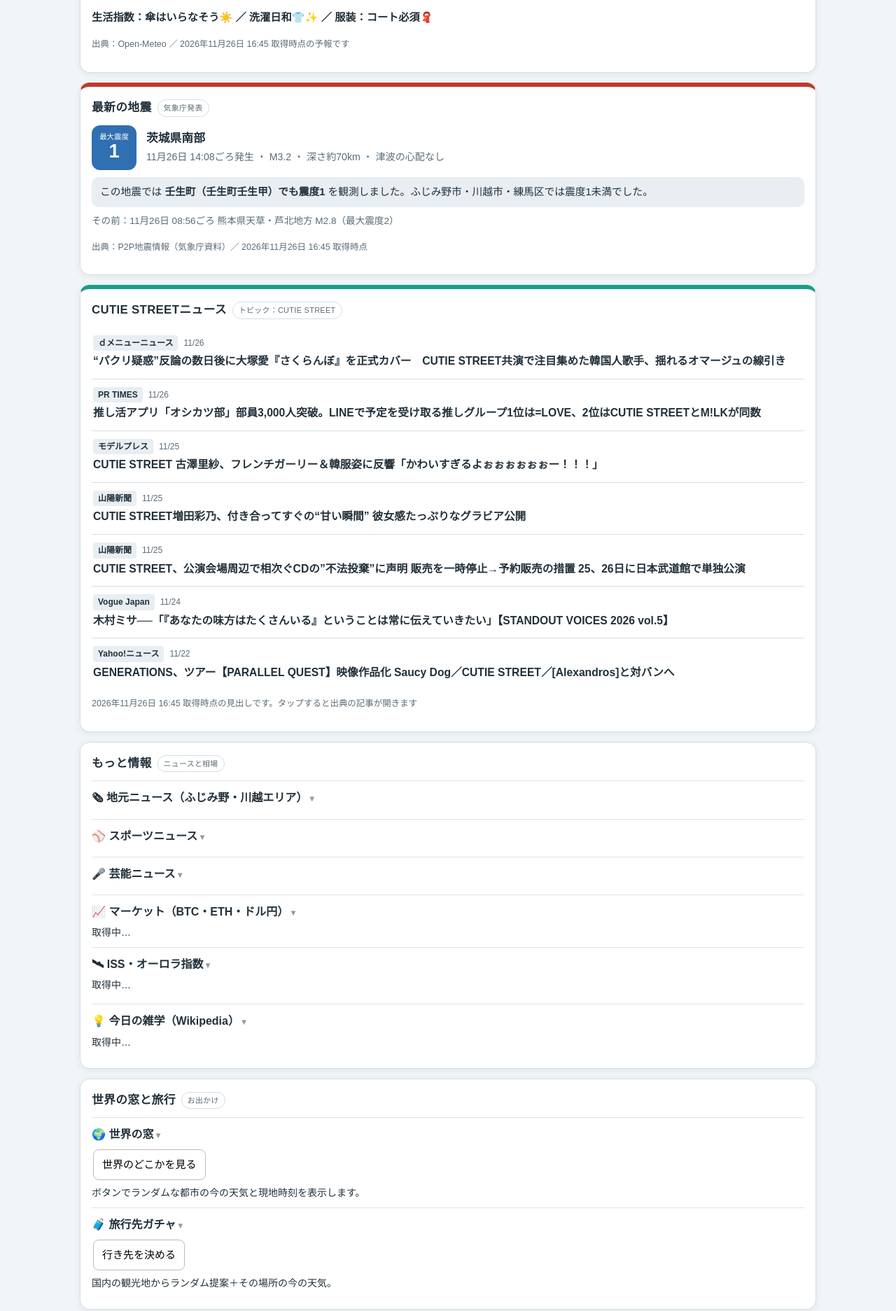
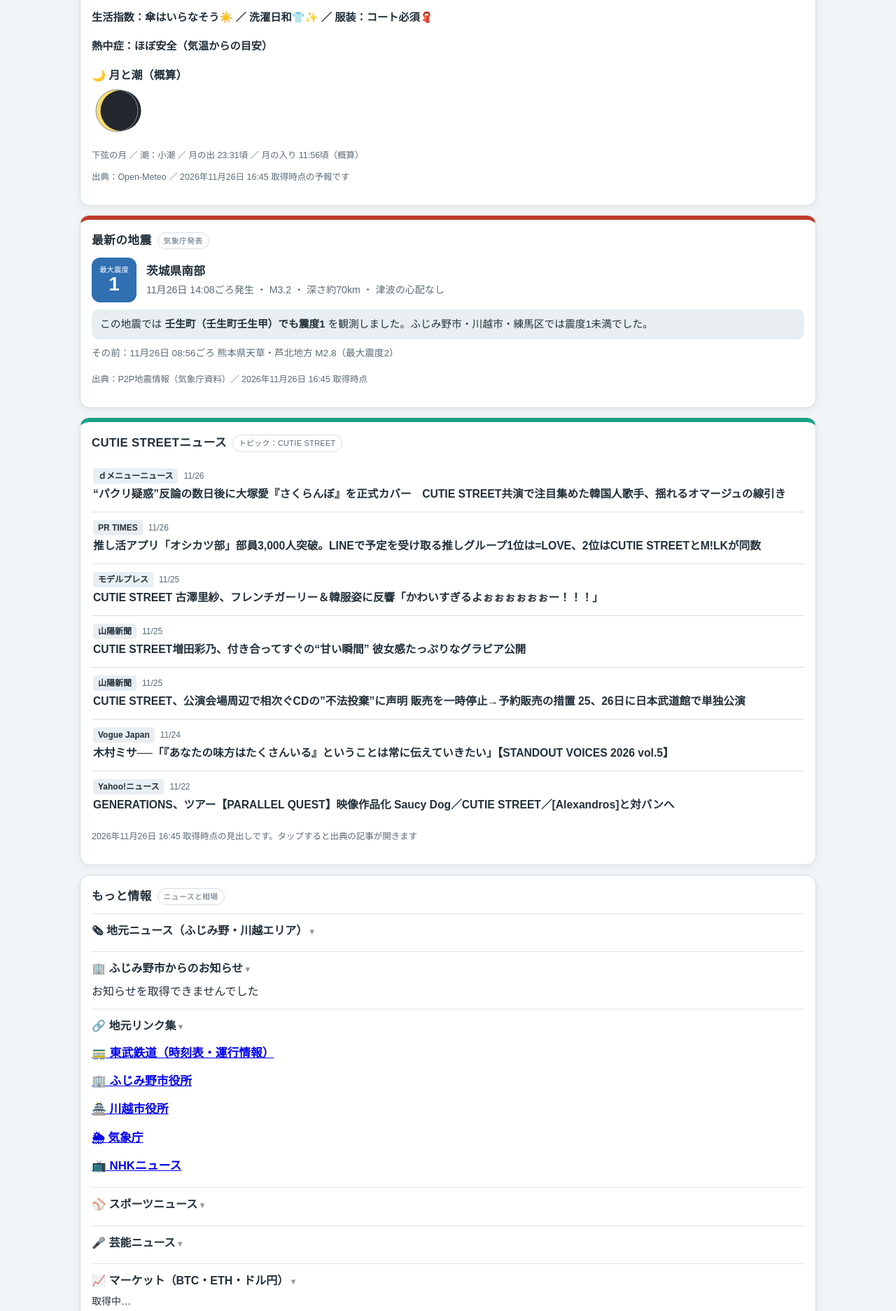
Before and after one commit to 9rdyzkr686-png/iPhone6-board, a plain HTML site: page index.html in a window 1280 px wide. Shown: the part 1529-3402 px from the top of the page at 70% size. Drawn offline with Linux system fonts and the light colour scheme; no server answers; a web font is replaced by a local one.

Commit message:
月と潮・熱中症危険度・地元リンク集・ふじみ野市お知らせを追加

```diff
--- a/index.html
+++ b/index.html
@@ -398,6 +398,8 @@
           <p class="asof" id="wxWave"></p>
           <div class="mini-row">📍 地点を追加：<input type="text" id="geoInput" placeholder="例：札幌" size="10" /> <button type="button" id="geoBtn">検索して追加</button> <span id="geoView"></span></div>
           <p id="wxIndex" style="font-size:.95rem;font-weight:700;"></p>
+          <p id="heatView" style="font-size:.95rem;font-weight:700;"></p>
+          <div style="margin-top:4px;"><span style="font-weight:700;">🌙 月と潮（概算）</span><br /><canvas id="moonCanvas" width="72" height="72" style="width:72px;height:72px;"></canvas><div class="asof" id="moonView"></div></div>
           <p class="asof" id="wxAsof"></p>
         </section>
 
@@ -681,6 +683,20 @@
           <div class="playbox">
             <h3>🗞 地元ニュース（ふじみ野・川越エリア）</h3>
             <ul class="news-list" id="newsLocal"></ul>
+          </div>
+          <div class="playbox">
+            <h3>🏢 ふじみ野市からのお知らせ</h3>
+            <ul class="news-list" id="newsCity"></ul>
+          </div>
+          <div class="playbox">
+            <h3>🔗 地元リンク集</h3>
+            <div class="mini-row" style="line-height:2.4;">
+              <a href="https://www.tobu.co.jp/" target="_blank" rel="noopener" style="font-size:1.05rem;font-weight:700;">🚃 東武鉄道（時刻表・運行情報）</a><br />
+              <a href="https://www.city.fujimino.saitama.jp/" target="_blank" rel="noopener" style="font-size:1.05rem;font-weight:700;">🏢 ふじみ野市役所</a><br />
+              <a href="https://www.city.kawagoe.saitama.jp/" target="_blank" rel="noopener" style="font-size:1.05rem;font-weight:700;">🏯 川越市役所</a><br />
+              <a href="https://www.jma.go.jp/jma/index.html" target="_blank" rel="noopener" style="font-size:1.05rem;font-weight:700;">🌦 気象庁</a><br />
+              <a href="https://www3.nhk.or.jp/news/" target="_blank" rel="noopener" style="font-size:1.05rem;font-weight:700;">📺 NHKニュース</a>
+            </div>
           </div>
           <div class="playbox">
             <h3>⚾ スポーツニュース</h3>
@@ -1948,6 +1964,39 @@
         if (age < 20.3) return "🌖"; if (age < 24.0) return "🌗";
         return "🌘";
       }
+      function tideName(age) {
+        if (age < 2.0 || age >= 28.0 || (age >= 13.8 && age < 16.8)) return "大潮";
+        if ((age >= 5.9 && age < 8.9) || (age >= 20.9 && age < 23.9)) return "小潮";
+        if ((age >= 8.9 && age < 10.9) || (age >= 23.9 && age < 25.9)) return "長潮";
+        if ((age >= 10.9 && age < 13.8) || (age >= 25.9 && age < 28.0)) return "若潮";
+        return "中潮";
+      }
+      function moonPhaseName(age) {
+        if (age < 1.8) return "新月"; if (age < 5.5) return "三日月";
+        if (age < 9.2) return "上弦の月"; if (age < 12.9) return "十三夜に近い月";
+        if (age < 16.6) return "満月"; if (age < 20.3) return "満月過ぎの月";
+        if (age < 24.0) return "下弦の月"; return "有明月";
+      }
+      function fmtMin(m) {
+        m = ((Math.round(m) % 1440) + 1440) % 1440;
+        var h = Math.floor(m / 60), mm = m % 60;
+        return (h < 10 ? "0" : "") + h + ":" + (mm < 10 ? "0" : "") + mm;
+      }
+      function drawMoon(age) {
+        var cv = document.getElementById("moonCanvas");
+        if (!cv || !cv.getContext) return;
+        var ctx = cv.getContext("2d");
+        var cx = 36, cy = 36, r = 30;
+        ctx.clearRect(0, 0, 72, 72);
+        ctx.fillStyle = "#f7dc6f";
+        ctx.beginPath(); ctx.arc(cx, cy, r, 0, 6.3); ctx.fill();
+        var ph = age / 29.53059;
+        var dx = -2 * r * Math.cos(ph * 2 * Math.PI);
+        ctx.fillStyle = "#23272e";
+        ctx.beginPath(); ctx.arc(cx + dx, cy, r - 1, 0, 6.3); ctx.fill();
+        ctx.strokeStyle = "#8a8f98"; ctx.lineWidth = 1;
+        ctx.beginPath(); ctx.arc(cx, cy, r, 0, 6.3); ctx.stroke();
+      }
       function renderHoursSun() {
         var loc = LOCATIONS[curLoc];
         var ver = curLoc + "|" + (loc.sunrise || "") + "|" + ((HOURLY[curLoc] || []).length);
@@ -1956,6 +2005,13 @@
         document.getElementById("wxSun").textContent =
           "日の出 " + (loc.sunrise || "--:--") + " ／ 日の入り " + (loc.sunset || "--:--") +
           " ／ 月齢 " + age.toFixed(1) + " " + moonEmoji(age);
+        drawMoon(age);
+        var mv = document.getElementById("moonView");
+        if (mv) {
+          var rise = 360 + age * 48.4;
+          mv.textContent = moonPhaseName(age) + " ／ 潮：" + tideName(age) +
+            " ／ 月の出 " + fmtMin(rise) + "頃 ／ 月の入り " + fmtMin(rise + 745) + "頃（概算）";
+        }
         if (ver === lastHoursVer) return;
         lastHoursVer = ver;
         var box = document.getElementById("wxHours");
@@ -2421,6 +2477,14 @@
         var uv = (loc.uv != null) ? (" ／ UV指数 " + loc.uv.toFixed(0) + (loc.uv >= 6 ? "（強い・日焼け注意）" : loc.uv >= 3 ? "（中くらい）" : "（弱い）")) : "";
         var pm = (AQ[curLoc] != null) ? (" ／ PM2.5 " + Math.round(AQ[curLoc]) + "µg/m³") : "";
         document.getElementById("wxIndex").textContent = "生活指数：" + kasa + " ／ " + sentaku + " ／ 服装：" + fukuso + uv + pm;
+        var hv = document.getElementById("heatView");
+        if (hv) {
+          var heat = d.hi >= 35 ? "🥵 熱中症：危険（最高気温" + Math.round(d.hi) + "℃・外出は控えめに）"
+            : d.hi >= 31 ? "🔥 熱中症：厳重警戒（こまめな休憩と水分を）"
+            : d.hi >= 28 ? "⚠️ 熱中症：警戒（水分補給を忘れずに）"
+            : d.hi >= 25 ? "熱中症：注意（無理のない範囲で）" : "熱中症：ほぼ安全";
+          hv.textContent = heat + "（気温からの目安）";
+        }
       }
       document.getElementById("locTabs").addEventListener("click", function () { setTimeout(renderIndices, 90); });
       setInterval(renderIndices, 6000);
@@ -2909,9 +2973,30 @@
             } catch (e) {}
           }, function () {});
         }
+        /* ふじみ野市公式RSS */
+        function loadFeedList(elmId, rssUrl) {
+          var url = "https://api.rss2json.com/v1/api.json?rss_url=" + encodeURIComponent(rssUrl);
+          getJSON2(url, function (j) {
+            try {
+              var ul = el(elmId); ul.innerHTML = "";
+              (j.items || []).slice(0, 5).forEach(function (it) {
+                var li = document.createElement("li");
+                var a = document.createElement("a");
+                a.href = it.link; a.target = "_blank"; a.rel = "noopener";
+                var dt = "";
+                if (it.pubDate && it.pubDate.length >= 10) dt = "（" + it.pubDate.substring(5, 7) + "/" + it.pubDate.substring(8, 10) + "）";
+                a.textContent = (it.title || "") + dt;
+                li.appendChild(a);
+                ul.appendChild(li);
+              });
+              if (!ul.children.length) ul.innerHTML = "<li>お知らせを取得できませんでした</li>";
+            } catch (e) {}
+          }, function () { var ul = el(elmId); if (ul && !ul.children.length) ul.innerHTML = "<li>お知らせを取得できませんでした</li>"; });
+        }
         /* 相場・ISS・雑学 */
         function fetchNetAll() {
           fetchSea();
+          loadFeedList("newsCity", "https://www.city.fujimino.saitama.jp/cgi-bin/feed.php?siteNew=1");
           loadNewsList("newsLocal", '"ふじみ野市" OR "川越市"');
           loadNewsList("newsSports", "スポーツ");
           loadNewsList("newsGei", "芸能");
```
